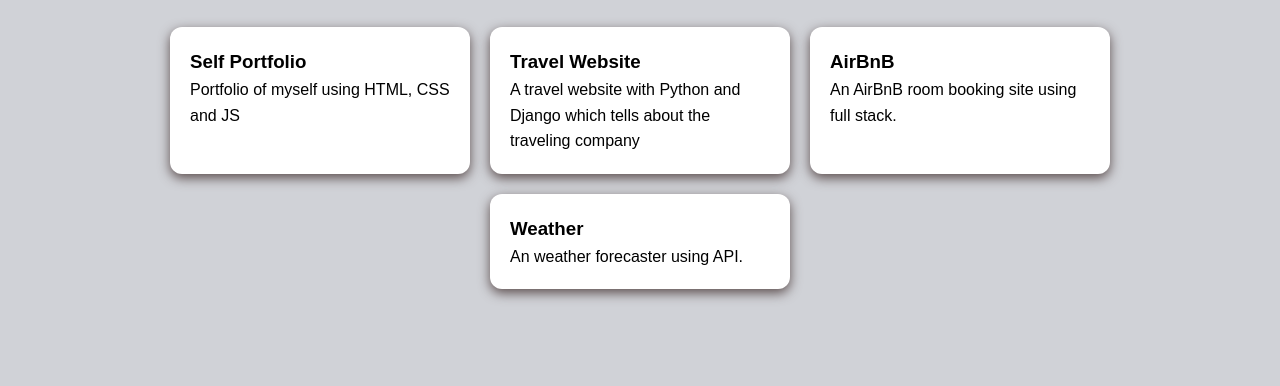
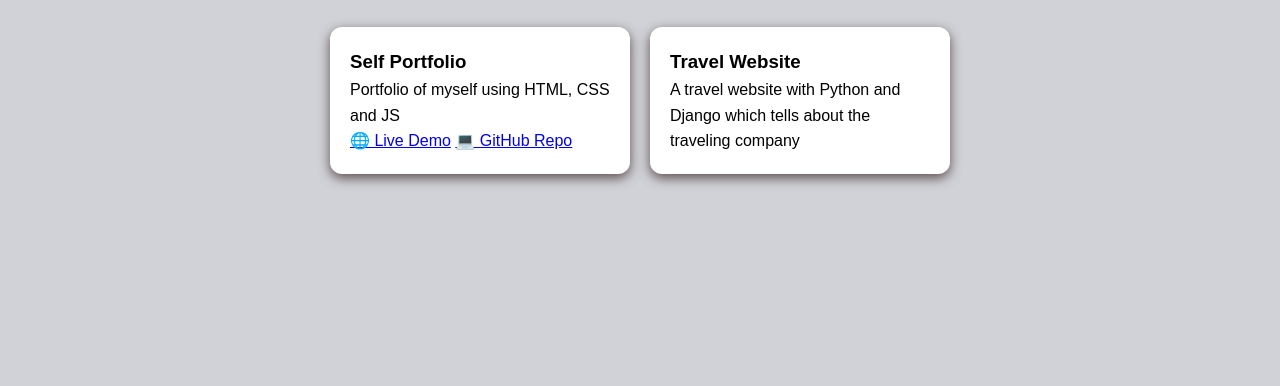
Before and after one commit to mukherjee16swastika/Portfolio, a plain HTML site: page project.html in a window 1280 px wide. Shown: the part 414-800 px from the top of the page. Drawn offline with Linux system fonts and the light colour scheme.

Commit message:
Final changes

```diff
--- a/project.html
+++ b/project.html
@@ -31,19 +31,15 @@
             <div class="pro" id="pro1">
                 <h3>Self Portfolio</h3>
                 <p>Portfolio of myself using HTML, CSS and JS</p>
+                <a href="https://mukherjee16swastika.github.io/Portfolio/" target="_blank">🌐 Live Demo</a>
+                <a href="https://github.com/mukherjee16swastika/Portfolio.git" target="_blank">💻 GitHub Repo</a>
+
             </div>
             <div class="pro" id="pro2">
                 <h3>Travel Website</h3>
                 <p>A travel website with Python and Django which tells about the traveling company </p>
             </div>
-            <div class="pro" id="pro3">
-                <h3>AirBnB</h3>
-                <p>An AirBnB room booking site using full stack.</p>
-            </div>
-            <div class="pro" id="pro4">
-                <h3>Weather</h3>
-                <p>An weather forecaster using API.</p>
-            </div>
+
         </div>
   </section>
   <footer class="footer">
```
